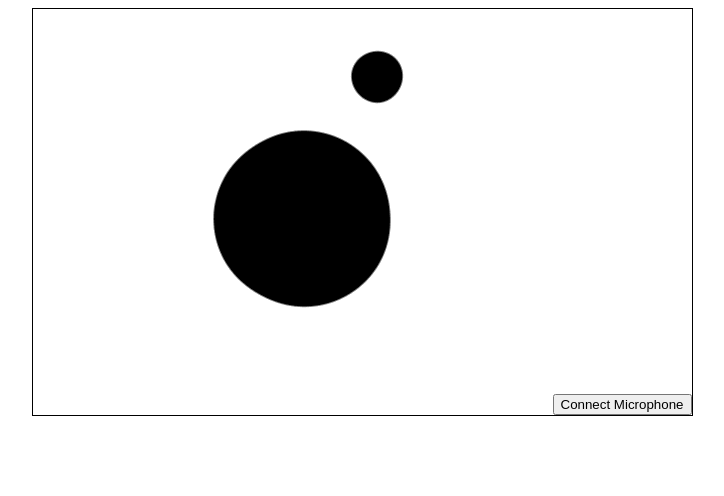
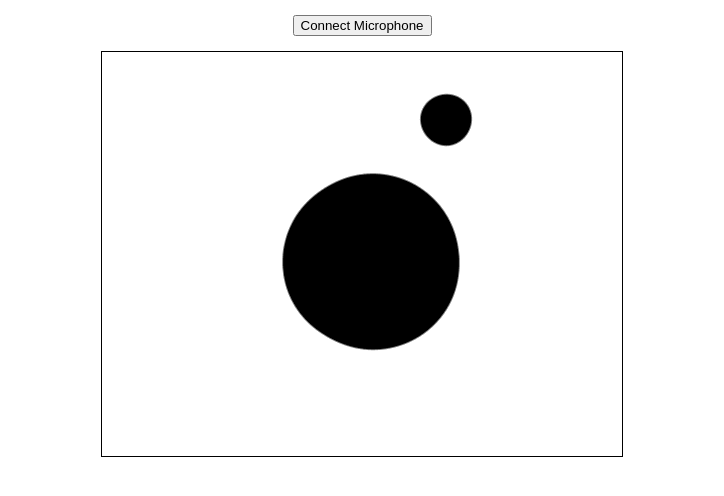
Before and after one commit to victorlut/Minda-Blob-Animation, a React (Create React App) app: page / in a window 1280 px wide. Shown: the top 496 px of the page, without its empty margins (278-1002 px from the left). Built offline with nearby package versions, Linux system fonts and the light colour scheme.

Commit message:
Modify UI

```diff
--- a/src/components/SpeechAnimationComponent/index.tsx
+++ b/src/components/SpeechAnimationComponent/index.tsx
@@ -295,9 +295,9 @@ export const SpeechAnimationComponent: React.FunctionComponent<SpeechAnimationPr
     console.log(param);
     if (avg < idleVolumeLimit) idleSpeakingSum.current += audioBufferLength / audioContext.current.sampleRate;
     else if (idleSpeakingSum.current > 2) {
-        console.log('chance');
-        motionSineFlowWay.set(motionSineFlowWay.get() * -1);
-        idleSpeakingSum.current = 0;
+      console.log('chance');
+      motionSineFlowWay.set(motionSineFlowWay.get() * -1);
+      idleSpeakingSum.current = 0;
     }
 
     // if (idleSpeakingSum.current > 2 && idleSpeakingSum.current < 3) {
@@ -420,6 +420,9 @@ export const SpeechAnimationComponent: React.FunctionComponent<SpeechAnimationPr
 
   return (
     <div>
+      <button style={{ margin: '15px auto', display: 'block' }} onClick={isMute.current ? integrateSpeech : stopSpeech}>
+        {isMute.current ? 'Connect Microphone' : 'Mute Microphone'}
+      </button>
       <div className="svg-wrapper">
         <svg
           className="svg-blob-board"
@@ -439,7 +442,6 @@ export const SpeechAnimationComponent: React.FunctionComponent<SpeechAnimationPr
             </g>
           )}
         </svg>
-        <button onClick={isMute.current ? integrateSpeech : stopSpeech}>{isMute.current ? 'Connect Microphone' : 'Mute Microphone'}</button>
       </div>
     </div>
   );
```
